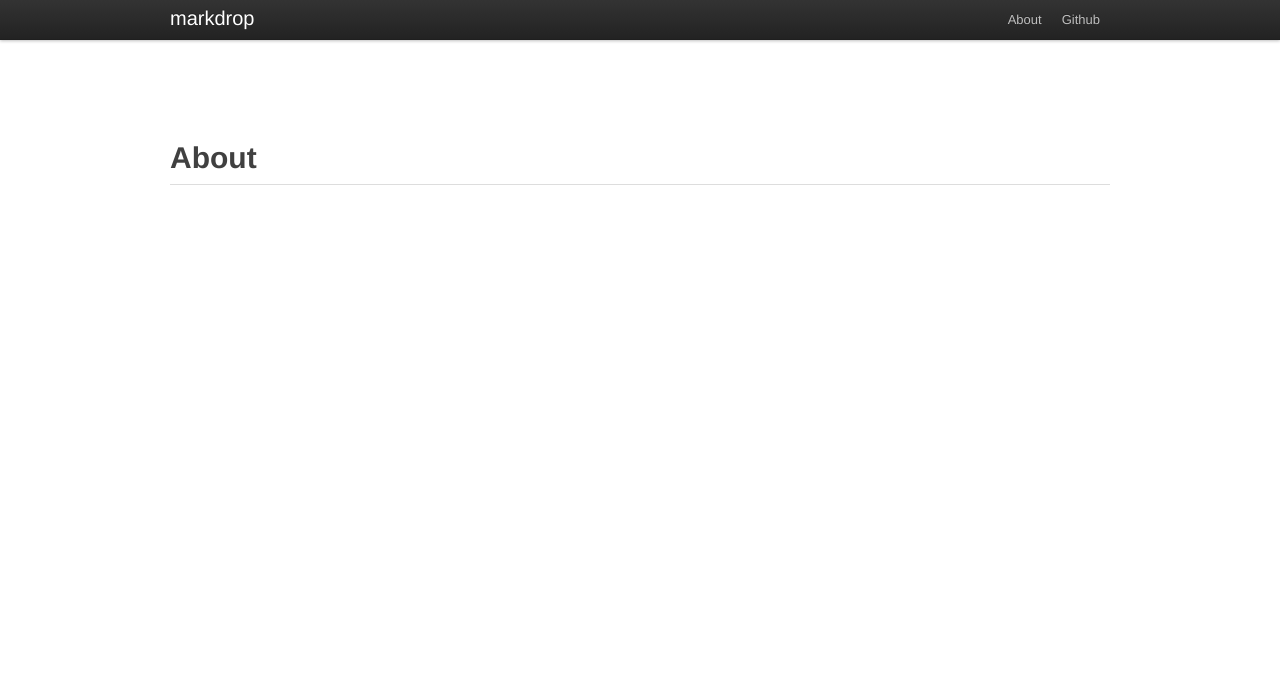
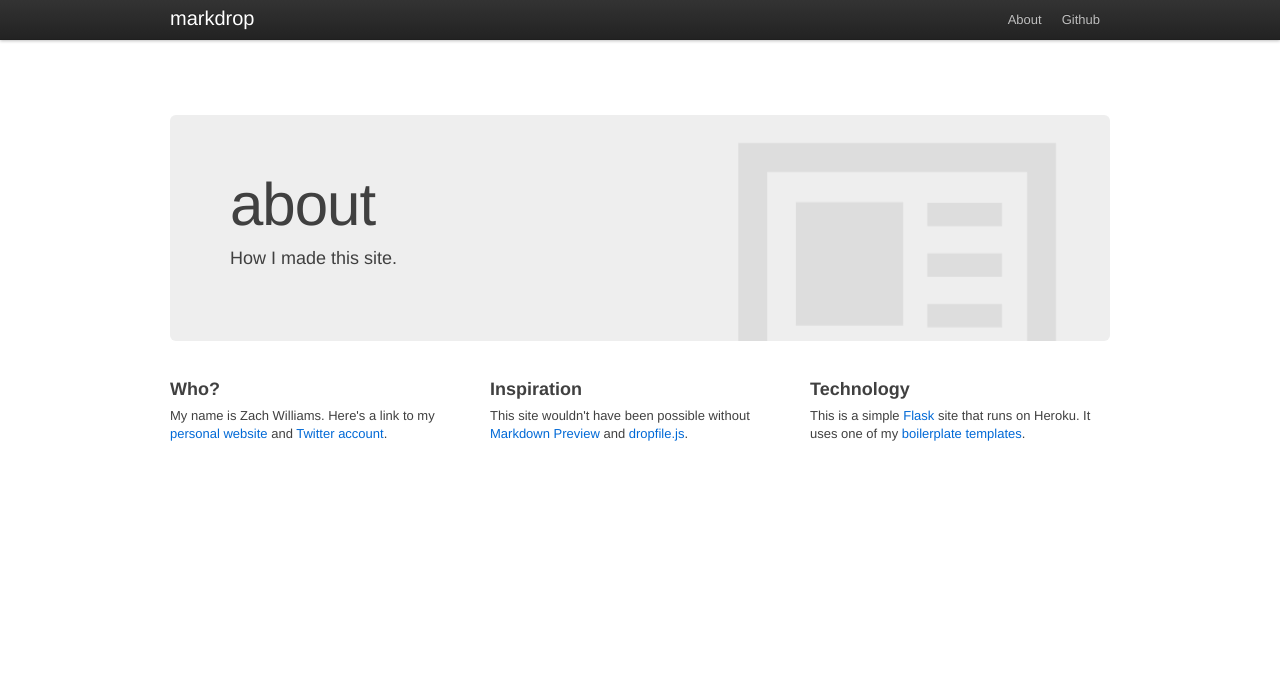
Before and after one commit to zachwill/markdrop, a Flask app: page /about/ in a window 1280 px wide. Shown: the top 692 px of the page. Run offline with Flask 2, Linux system fonts and the light colour scheme; some libraries are stand-ins or nearby versions.

Commit message:
Add about page

```diff
--- a/static/css/main.css
+++ b/static/css/main.css
@@ -4,7 +4,6 @@
 body{min-height:800px;padding-top:40px;}
 .hero-unit{background:url(/static/img/article.png) #eeeeee no-repeat 110% 20%;}.hero-unit h1{font-weight:normal;}
 .hero-unit p{margin-top:10px;}
-.about{margin-top:100px;}
 .instructions{margin-top:75px;}
 .screenshot{height:203px;margin-bottom:75px;-webkit-border-radius:5px;-moz-border-radius:5px;border-radius:5px;-webkit-box-shadow:0 1px 3px rgba(0, 0, 0, 0.25);-moz-box-shadow:0 1px 3px rgba(0, 0, 0, 0.25);box-shadow:0 1px 3px rgba(0, 0, 0, 0.25);}.screenshot.drag{background:url(/static/img/drag.png) no-repeat center center;}
 .screenshot.drop{background:url(/static/img/drop.png) no-repeat center center;}
--- a/static/css/main.less
+++ b/static/css/main.less
@@ -21,10 +21,6 @@ body{
     p{
         margin-top: 10px;
     }
-}
-
-.about{
-    margin-top: 100px;
 }
 
 .instructions{
--- a/templates/about.html
+++ b/templates/about.html
@@ -6,11 +6,32 @@
 
 
 {% block main %}
-<div class="container about">
-    <div class="page-header">
-        <h1>About</h1>
+<div class="container">
+  <div class="instructions">
+    <div class="hero-unit">
+      <h1>about</h1>
+      <p>How I made this site.</p>
     </div>
     <div class="row">
+      <div class="span-one-third">
+        <h3>Who?</h3>
+        <p>My name is Zach Williams. Here's a link to my
+        <a href="http://www.zachwill.com">personal website</a> and
+        <a href="http://twitter.com/zachwill">Twitter account</a>.</p>
+      </div>
+      <div class="span-one-third">
+        <h3>Inspiration</h3>
+        <p>This site wouldn't have been possible without
+        <a href="https://chrome.google.com/webstore/detail/jmchmkecamhbiokiopfpnfgbidieafmd">Markdown
+          Preview</a> and <a href="https://github.com/MrSwitch/dropfile">dropfile.js</a>.</p>
+      </div>
+      <div class="span-one-third">
+        <h3>Technology</h3>
+        <p>This is a simple <a href="http://flask.pocoo.org">Flask</a> site that runs on Heroku. It uses one
+        of my <a href="http://github.com/zachwill/flask_heroku">boilerplate templates</a>.</p>
+      </div>
     </div>
+  </div>
+  <div class="content"></div>
 </div>
 {% endblock %}
```
